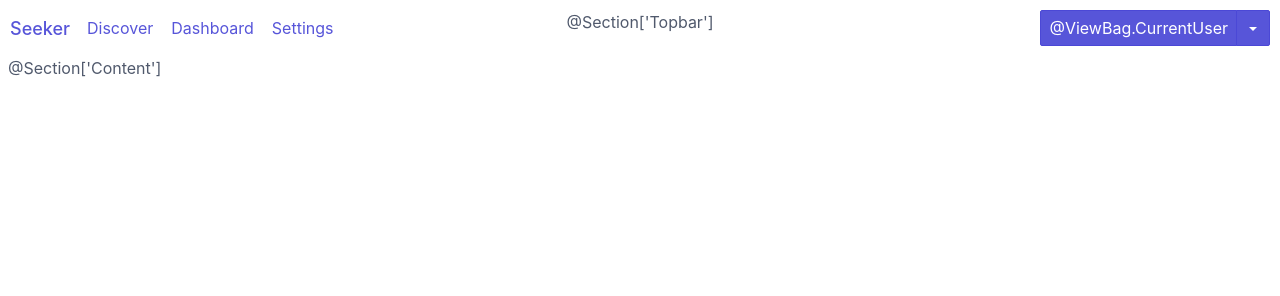
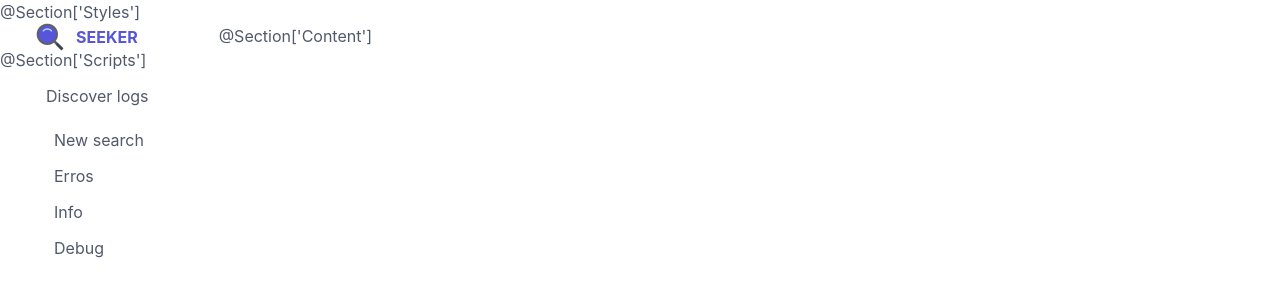
Before and after one commit to vlasovsv/Seeker, a plain HTML site: page Seeker/Views/MasterPage.html in a window 1280 px wide. Drawn offline with Linux system fonts and the light colour scheme.

Commit message:
(*) Discover UI changed again.

```diff
--- /dev/null
+++ b/Seeker/Content/css/main.css
@@ -0,0 +1,52 @@
+.sidebar {
+    background: #f8f9fa;
+    bottom: 0;
+    left: 0;
+    top: 0;
+}
+
+.sidebar > .seeker-nav {
+    bottom: 1.5rem;
+    overflow-y: auto;
+    padding: .5rem 1.5rem;
+    position: fixed;
+    top: 3.5rem;
+    width: 12rem;
+    -webkit-overflow-scrolling: touch;
+}
+
+.seeker-nav > .accordion {
+    margin-bottom: .75rem;
+}
+
+.seeker-brand {
+    color: #5755d9;
+    left: 1.5rem;
+    position: fixed;
+    top: .85rem;
+}
+
+.seeker-brand > .seeker-logo {
+    align-items: center;
+    border-radius: .1rem;
+    display: inline-flex;
+    height: 2rem;
+    padding: .2rem;
+    width: auto;
+}
+
+.seeker-logo > img {
+    display: inline;
+    height: auto;
+    width: 1.6rem;
+}
+
+.seeker-logo > h2 {
+    display: inline;
+    font-size: .8rem;
+    font-weight: 700;
+    line-height: 1.5rem;
+    margin-bottom: 0;
+    margin-left: .5rem;
+    margin-right: .5rem;
+}
--- a/Seeker/Content/css/seeker.css
+++ b/Seeker/Content/css/seeker.css
@@ -1,28 +1,8 @@
-header {
-    padding: 10px;
-}
-
-.level {
-    vertical-align:central;
-}
-
-.expanded-row {
-    cursor: pointer;
-}
-
 .exception-block {
     background-color: #d9534f;
     color: #fff;
     padding: 5px;
     margin-top: 5px;
-}
-
-.top-vertical {
-    vertical-align: top;
-}
-
-#log-table tr {
-    vertical-align:top;
 }
 
 .mr-1 {
@@ -33,6 +13,11 @@ header {
     margin-right : 8px;
 }
 
-.no-background {
-    background: none !important;
+.columns {
+    margin-left: 0 !important;
+    margin-right: 0 !important;
 }
+
+.search-bar {
+    margin-top: 0.85rem;
+}
--- a/Seeker/Views/MasterPage.html
+++ b/Seeker/Views/MasterPage.html
@@ -7,46 +7,56 @@
     <link rel="stylesheet" href="../Content/css/spectre.min.css">
     <link rel="stylesheet" href="../Content/css/spectre-exp.min.css">
     <link rel="stylesheet" href="../Content/css/spectre-icons.min.css">
-    <link rel="stylesheet" href="../Content/css/seeker.css" />
+    <link rel="stylesheet" href="../Content/css/main.css" />
+    @Section['Styles']
     <title>Seeker</title>
 </head>
 <body>
-    <header class="navbar">
-        <section class="navbar-section">
-            <a href="#" class="navbar-brand mr-2">Seeker</a>
-            <a href="~/discover" class="btn btn-link">Discover</a>
-            <a href="~/dashboard" class="btn btn-link">Dashboard</a>
-            <a href="~/settings" class="btn btn-link">Settings</a>
-        </section>
-        @Section['Topbar']
-        <section class="navbar-section">
-            <div class="dropdown">
-                <div class="btn-group">
-                    <a class="btn btn-primary">@ViewBag.CurrentUser</a>
-                    <a class="btn btn-primary dropdown-toggle" tabindex="0"><i class="icon icon-caret"></i></a>
-                    <ul class="menu">
+    <div class="container">
+        <div class="columns col-gapless">
+            <div class="column col-2">
+                <div class="sidebar">
+                    <div class="seeker-brand">
+                        <a href="/" class="seeker-logo">
+                            <img src="../Content/img/seeker-logo.png" alt="Seeker" />
+                            <h2>SEEKER</h2>
+                        </a>
+                    </div>
+                    <div class="seeker-nav">
+                        <div class="accordion-container">
+                            <div class="accordion">
+                                <input type="checkbox" id="docs-accordion-1" name="docs-accordion-checkbox" hidden checked>
+                                <label class="accordion-header c-hand" for="docs-accordion-1">
+                                    Discover logs
+                                </label>
+                                <div class="accordion-body">
+                                    <ul class="menu menu-nav">
                                         <li class="menu-item">
-                            <a href="~/settings">
-                                Settings
-                            </a>
+                                            <a href="/discover">New search</a>
                                         </li>
                                         <li class="menu-item">
-                            <a href="~/signout">
-                                Sign out
-                            </a>
+                                            <a href="/discover?query=Level%3AError">Erros</a>
+                                        </li>
+                                        <li class="menu-item">
+                                            <a href="/discover?query=Level%3AInfo">Info</a>
+                                        </li>
+                                        <li class="menu-item">
+                                            <a href="/discover?query=Level%3ADebug">Debug</a>
                                         </li>
                                     </ul>
                                 </div>
                             </div>
-        </section>
-    </header>
-    <div class="container grid-xl">
+                        </div>
+                    </div>
+                </div>
+            </div>
+            <div class="column col-10">
                 @Section['Content']
             </div>
+        </div>
+    </div>
+
     <script src="../Content/js/vendor/jquery-3.2.1.min.js"></script>
-    <script src="../Content/js/seeker.js"></script>
-    <![if IE]>
-    <script src="../Content/js/seeker.ie.js"></script>
-    <![endif]>
+    @Section['Scripts']
 </body>
 </html>
```
Also changed, not shown: Seeker/Views/Discover.html (+13 -3 lines), Seeker/Content/img/seeker-logo.png (added), 1 other file. Lines whose indentation alone changed are shown as unchanged.
